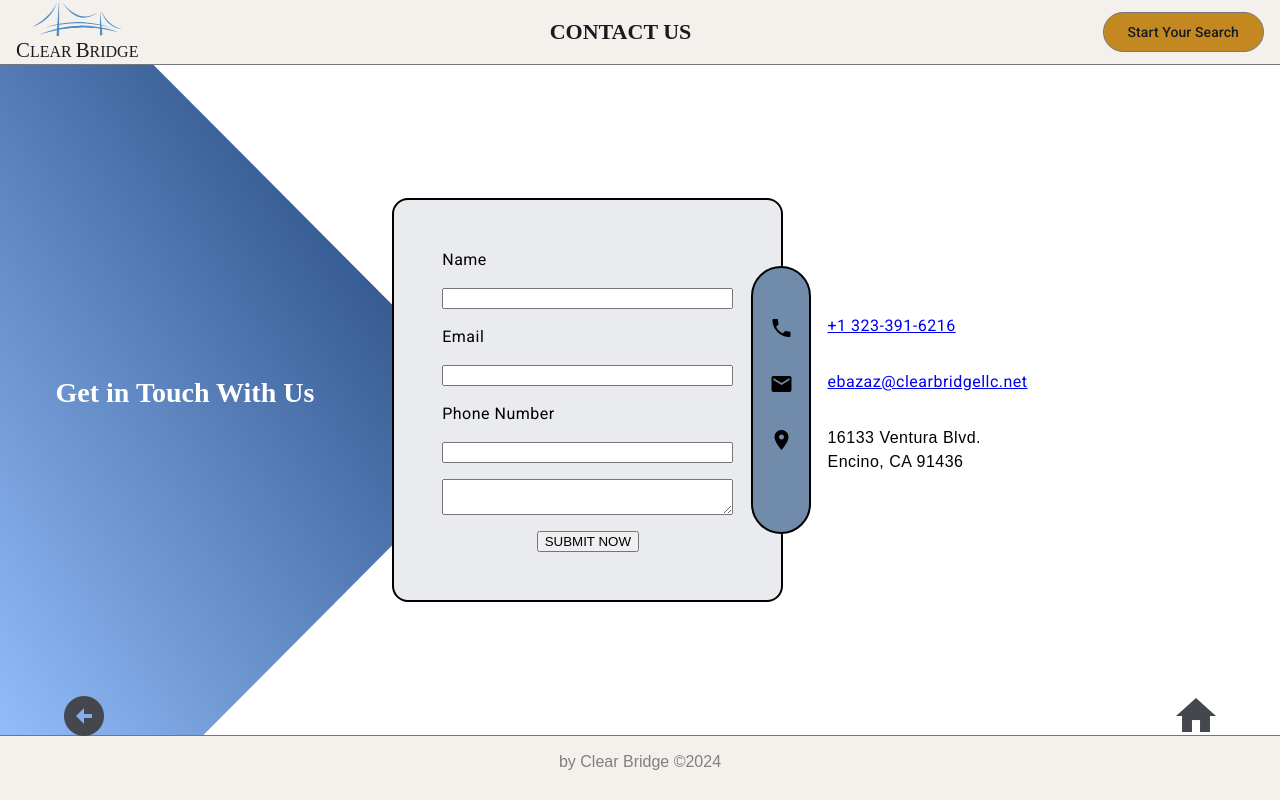
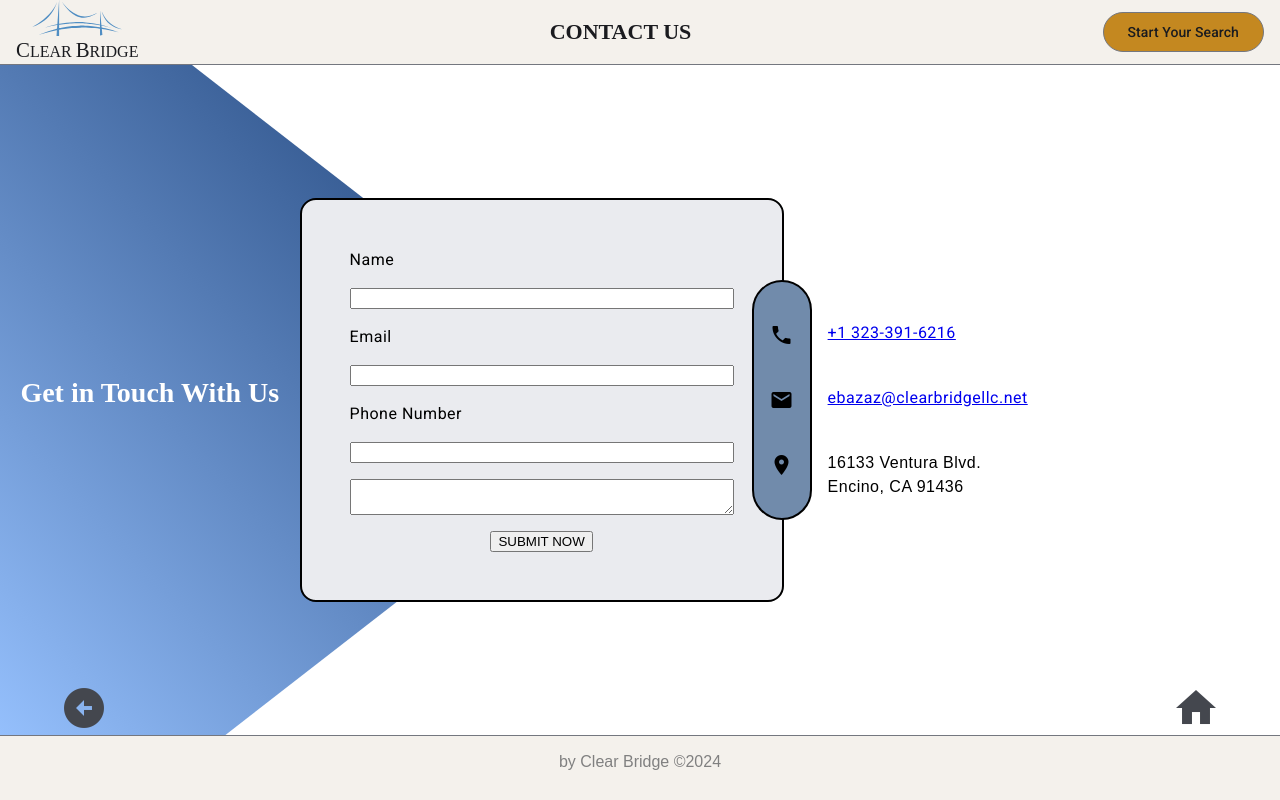
Before and after one commit to mrtabaa/clear-bridge, an Angular app in the folder client/: page /contact-us in a window 1280 px wide. Built offline with nearby package versions, Linux system fonts and the light colour scheme.

Commit message:
Finished layout

```diff
--- a/client/src/app/components/contact-us/contact-us.component.scss
+++ b/client/src/app/components/contact-us/contact-us.component.scss
@@ -5,6 +5,8 @@ $border: solid black 2px;
 .page {
     height: 100%;
     position: relative;
+    display: flex;
+    align-items: center;
 
     .bg-polygon {
         position: absolute;
@@ -15,7 +17,7 @@ $border: solid black 2px;
         background: linear-gradient(to top right, #97c2ff, #103368);
         /* Gradient background */
         clip-path: polygon(0 0, 30% 0, 100% 50%, 30% 100%, 0 100%);
-        padding: 45dvh 0 45dvh 40%;
+        padding: 42dvh 0 45dvh 50%;
         /* Controls the size of the triangle */
         z-index: -1;
     }
@@ -23,27 +25,19 @@ $border: solid black 2px;
     main {
         height: 100%;
         position: relative;
-        display: grid;
-        grid-template-areas:
-            "bg-title   contact    contact   contact"
-            "nav-arrow nav-arrow nav-arrow nav-arrow"
-        ;
-        // grid-template-columns: auto repeat(3, 1fr);
-        grid-template-rows: 1fr auto;
-        place-items: center;
+        display: flex;
+        justify-content: space-evenly;
+        align-items: center;
+        width: 100%;
 
         .bg-title {
-            grid-area: bg-title;
             color: $txtColor;
             font-weight: bold;
         }
 
         .contact {
-            grid-area: contact;
-            place-self: center stretch;
             width: Min(60rem, 80%);
             display: flex;
-            justify-content: center;
             align-items: center;
 
             form {
@@ -70,32 +64,32 @@ $border: solid black 2px;
                 padding: 0;
                 position: relative;
                 right: 2rem;
+                height: 15rem;
 
                 .icons {
                     background-color: #718BAB;
                     display: flex;
                     flex-direction: column;
-                    gap: 2rem;
-                    padding: 3rem 1rem;
+                    justify-content: space-evenly;
                     border-radius: 5rem;
                     border: $border;
+                    padding: 0 1rem;
                 }
 
                 .details {
                     display: flex;
                     flex-direction: column;
-                    gap: 2rem;
-                    padding: 3rem 1rem;
+                    justify-content: space-evenly;
+                    padding: 0 1rem;
+                    height: 17rem; // increased height to adjust with .icons
                 }
             }
         }
+    }
 
-        app-nav-arrows {
-            grid-area: nav-arrow;
-            width: 90%;
-            position: fixed;
-            bottom: 4rem;
-            margin: 0 auto;
-        }
+    app-nav-arrows {
+        width: 90%;
+        position: fixed;
+        bottom: 4.5rem;
     }
 }
```
